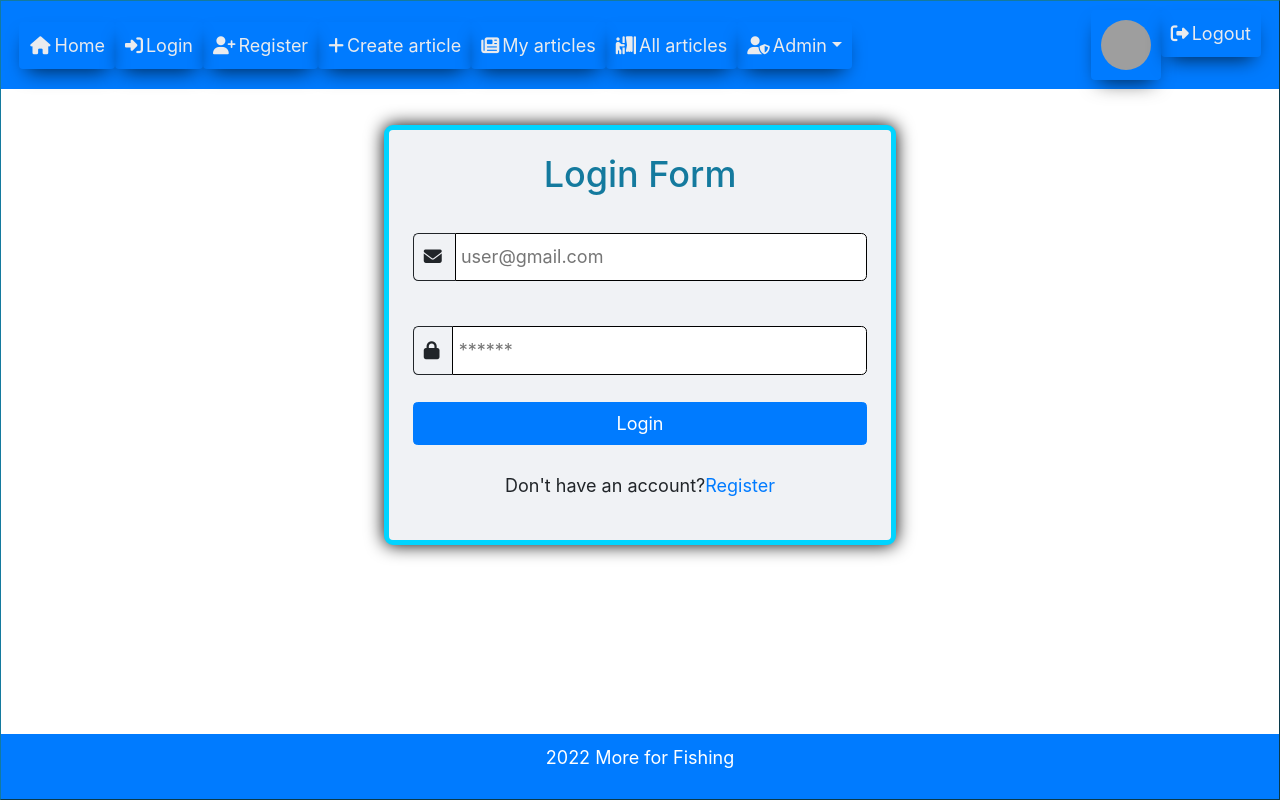
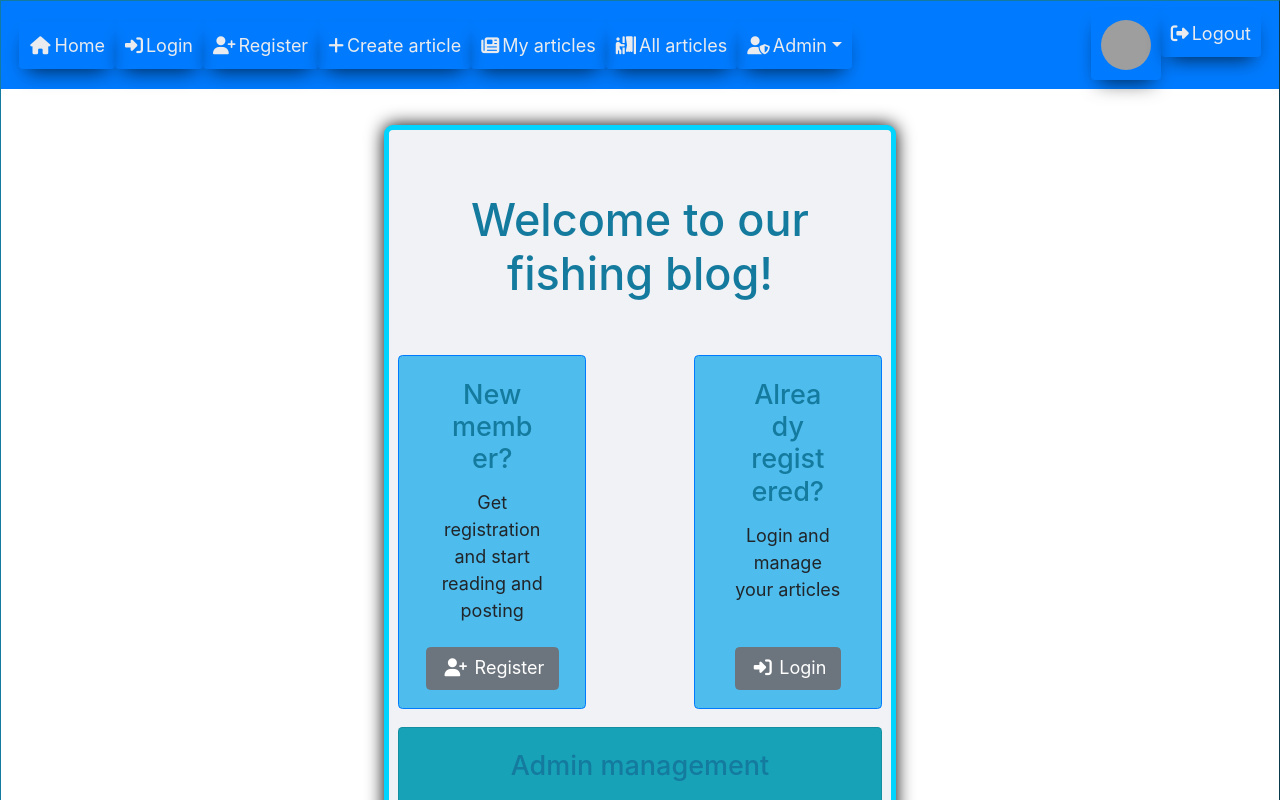
Before and after one commit to DimoYa/React-final-project, a JavaScript app in the folder src/more-for-fishing/: page /article/list in a window 1280 px wide. Shown: the top 800 px of the page. Built offline with nearby package versions, Linux system fonts and the light colour scheme; grey boxes are pictures that could not be loaded.

Commit message:
adjust views

```diff
--- a/src/more-for-fishing/src/App.css
+++ b/src/more-for-fishing/src/App.css
@@ -6,7 +6,8 @@ body {
     border: 1px outset #147a9e;
 }
 
-.wrapper {
+
+#root {
     margin-bottom: 100px;
 }
 
--- a/src/more-for-fishing/src/App.js
+++ b/src/more-for-fishing/src/App.js
@@ -1,7 +1,6 @@
 import { Header } from './components/common/header/Header';
 import { Footer } from './components/common/footer/Footer';
-// import { Landing } from './components/pages/landing/Landing';
-import { Login } from './components/authentication/login/Login';
+import { Landing } from './components/pages/landing/Landing';
 
 import './App.css';
 
@@ -11,7 +10,7 @@ function App() {
     <div>
       <Header />
 
-      <Login />
+      <Landing />
 
       <Footer />
     </div>
--- a/src/more-for-fishing/src/components/authentication/login/Login.js
+++ b/src/more-for-fishing/src/components/authentication/login/Login.js
@@ -7,13 +7,12 @@ export const Login = () => {
 
           {/* email */}
           <p className="field field-icon">
-            <label for="email">
+            <label htmlFor="email">
               <span>
                 <i className="fas fa-envelope"></i>
               </span>
             </label>
             <input
-              formControlName="email"
               type="email"
               name="email"
               id="email"
@@ -23,13 +22,12 @@ export const Login = () => {
 
           {/* password */}
           <p className="field field-icon">
-            <label for="password">
+            <label htmlFor="password">
               <span>
                 <i className="fas fa-lock"></i>
               </span>
             </label>
             <input
-              formControlName="password"
               type="password"
               name="password"
               id="password"
```
Also changed, not shown: src/more-for-fishing/src/components/authentication/register/Register.js (+6 -13 lines).
